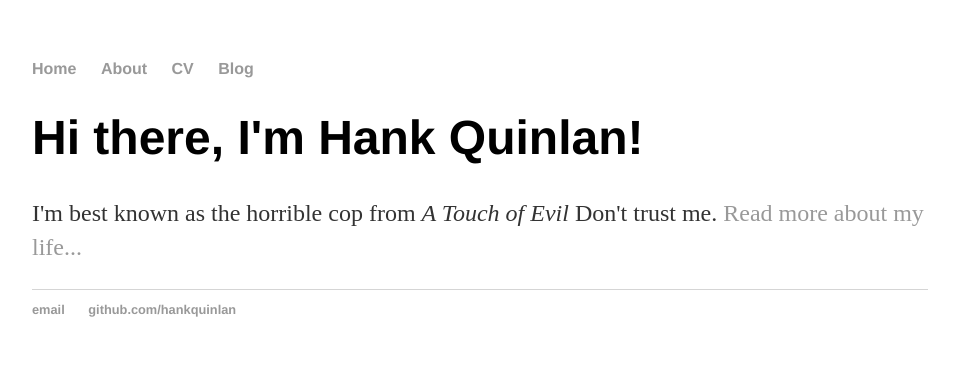
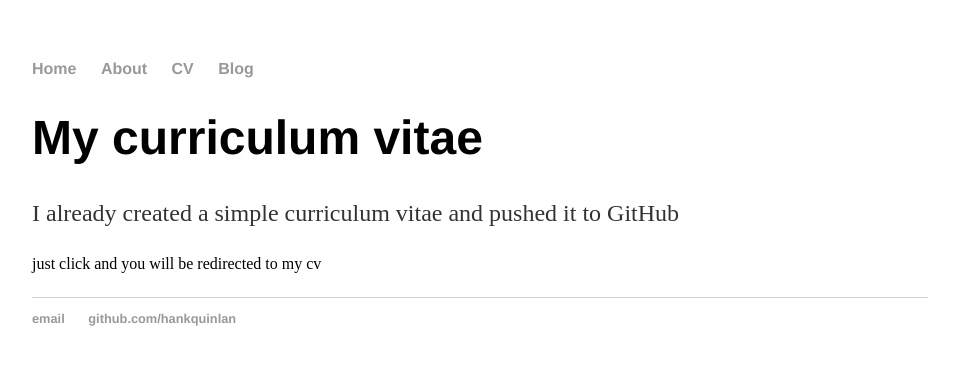
Before and after one commit to steph237/steph237.github.io, a Jekyll site: the page built from cv/index.html, in a window 1280 px wide. Shown: the top 365 px of the page, without its empty margins (160-1119 px from the left). Built offline with Jekyll 4.4.1, drawn with Linux system fonts in a browser that asks for light colours.

Commit message:
Update index.html
added a link to my cv

```diff
--- a/cv/index.html
+++ b/cv/index.html
@@ -1,8 +1,9 @@
 ---
 layout: default
-title: Hank Quinlan, Horrible Cop
+title: Stephanie Nkwatoh
 ---
 <div class="blurb">
-	<h1>Hi there, I'm Hank Quinlan!</h1>
-	<p>I'm best known as the horrible cop from <em>A Touch of Evil</em> Don't trust me. <a href="/about">Read more about my life...</a></p>
+	<h1>My curriculum vitae</h1>
+	<p>I already created a simple curriculum vitae and pushed it to GitHub</p>
+	just click <a href=https://github.com/steph237/my-curriculum-vitae></a> and you will be redirected to my cv</p>
 </div><!-- /.blurb -->
```
